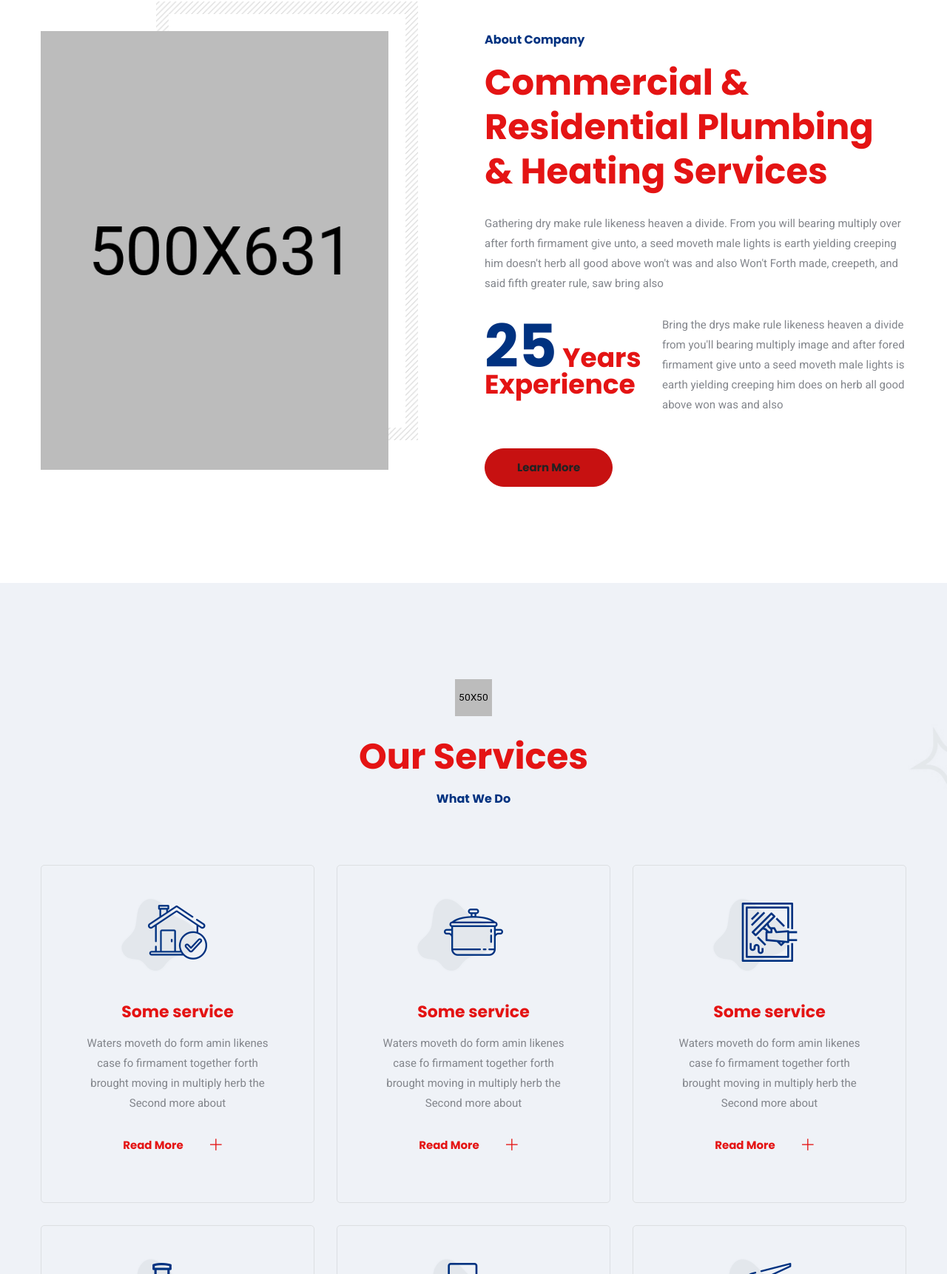
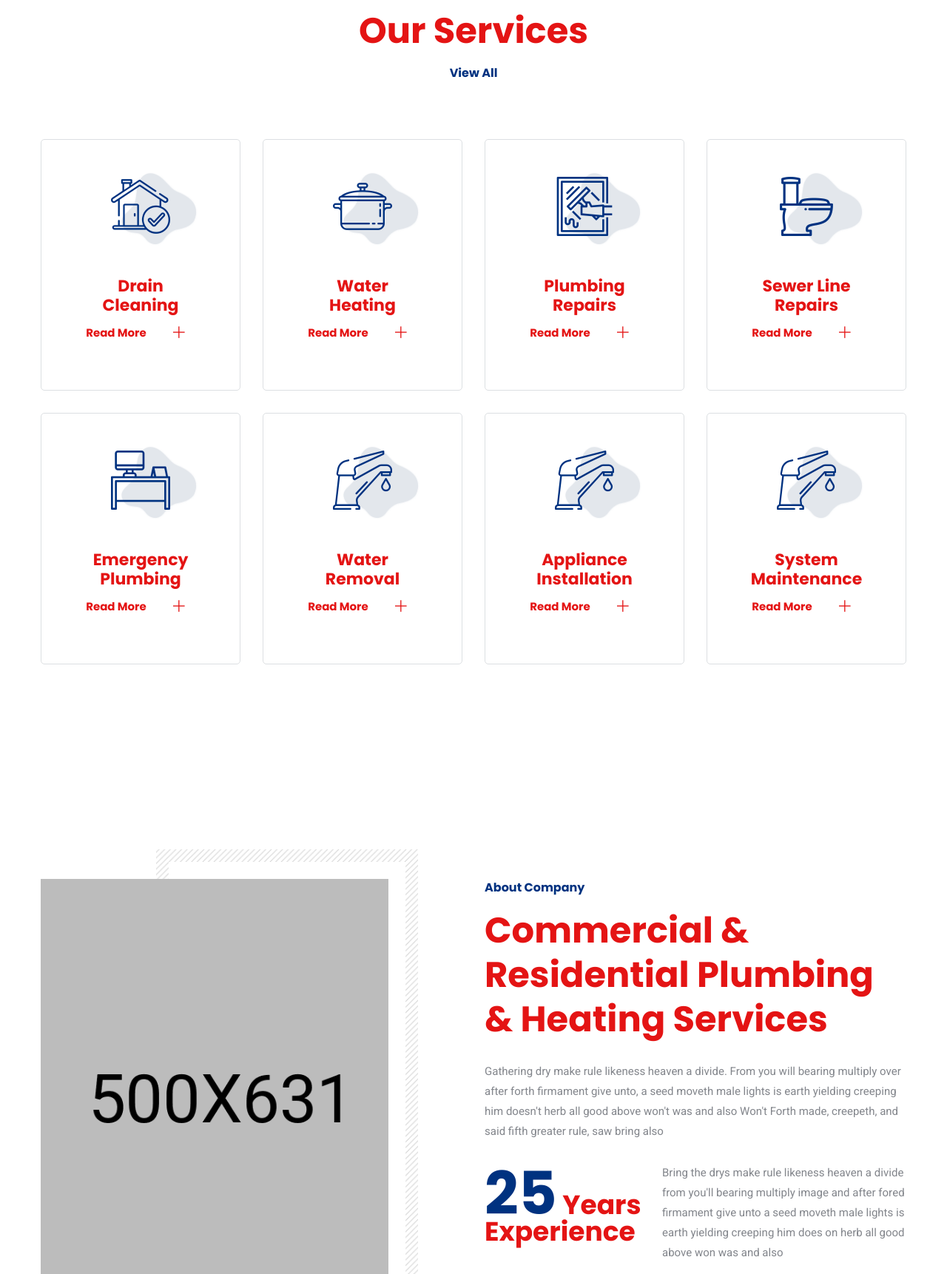
Before and after one commit to lukegreaves5/citysubplumbing, a plain HTML site: page index.html in a window 1280 px wide. Shown: the part 1078-2800 px from the top of the page at 74% size. Drawn offline with Linux system fonts and the light colour scheme; files whose address does not match are found by name.

Commit message:
Css edits, content started, leak stripped ready for city&sub replacement

```diff
--- a/assets/scss/_banner.scss
+++ b/assets/scss/_banner.scss
@@ -99,7 +99,7 @@
 			position: absolute;
 			left: 0;
 			top: 0;
-			background: linear-gradient(to right, #ce0000a2, $heading-color);
+			background: linear-gradient(to right, rgb(230, 230, 230), rgb(230, 230, 230));
 			content: '';
 			z-index: -2;
 			width: 100%;
@@ -112,7 +112,7 @@
 			}
 		}
 		&::after {
-			background-image: url("../../sample.png");
+			/* background-image: ; */
 			background-size: cover;
 			background-position: 20%;
 			background-repeat: no-repeat;
--- a/assets/scss/_feature-list.scss
+++ b/assets/scss/_feature-list.scss
@@ -72,3 +72,7 @@
 		}
 	}
 }
+
+.cursor {
+	cursor: pointer;
+}
--- a/assets/scss/_services.scss
+++ b/assets/scss/_services.scss
@@ -57,8 +57,7 @@
 	}
 	&.services-area-two {
 		padding-top: 130px;
-		background-color: #eff2f7;
-		background-image: url(../images/service-bg.jpg);
+		background-color: #fff;
 		background-position: center;
 		background-size: cover;
 		.services-item-2 {
--- a/index.html
+++ b/index.html
@@ -15,6 +15,7 @@
 	<link rel="stylesheet" href="assets/css/bootstrap.min.css" />
 	<!--====== Fontawesome css ======-->
 	<link rel="stylesheet" href="assets/css/font-awesome.min.css" />
+	<link rel="stylesheet" href="https://pro.fontawesome.com/releases/v5.10.0/css/all.css" integrity="sha384-AYmEC3Yw5cVb3ZcuHtOA93w35dYTsvhLPVnYs9eStHfGJvOvKxVfELGroGkvsg+p" crossorigin="anonymous"/>
 	<!--====== flaticon css ======-->
 	<link rel="stylesheet" href="assets/css/flaticon.css" />
 	<!--====== nice select css ======-->
@@ -185,7 +186,7 @@
 	<section class="banner-area banner-two mt-0 bg_cover d-flex">
 		<div class="container" style="margin-top:200px">
 			<div class="row align-items-end">
-				<div class="col-lg-8 col-md-8">
+				<div class="col-lg-6 col-md-6" style="justify-content: flex-end;">
 					<div class="banner-content">
 						<h1 class="title">
 							Commercial.
@@ -203,35 +204,22 @@
 						</ul>
 					</div>
 				</div>
-				<div class="col-lg-4 p-0 m-0">
-					<div class="banner-form">
-						<div class="banner-form-inner white-bg">
-							<form action="#">
-								<h3 class="title">Request a Service</h3>
-								<div class="input-box mt-20">
-									<input type="text" placeholder="Your Name" />
-								</div>
-								<div class="input-box mt-20">
-									<input type="text" placeholder="Phone Number" />
-								</div>
-								<div class="input-box mt-20 clearfix">
-									<select>
-										<option value="1">Choose Service</option>
-										<option value="2">option 1</option>
-										<option value="3">Option 2</option>
-										<option value="4">Option 3</option>
-										<option value="5">Option 4</option>
-									</select>
-								</div>
-								<div class="input-box mt-20">
-									<textarea name="#" id="#" cols="30" rows="10"
-										placeholder="Write Message"></textarea>
-									<button type="button">
-										Send Request
-									</button>
-								</div>
-							</form>
-						</div>
+				<div class="col-lg-6 col-md-6">
+					<div class="banner-content">
+						<h1 class="title">
+							Commercial.
+							Residential.
+							Professional.
+						</h1>
+						<p>
+							Lorem ipsum dolor sit amet consectetur adipisicing elit. Consequatur harum laudantium, ipsa doloribus dolorem, consectetur eum possimus quod vitae impedit ad dolor ratione facilis temporibus iusto aspernatur. Voluptatum, facere? Amet!
+						</p>
+						<ul>
+							<li>
+								<a class="main-btn main-btn-3" href="#">View Services</a>
+							</li>
+
+						</ul>
 					</div>
 				</div>
 			</div>
@@ -239,6 +227,135 @@
 		<div class="banner-shape"></div>
 	</section>
 	<!--====== BANNER PART ENDS ======-->
+	<!--====== SERVICE PART START ======-->
+	<section class="services-area services-area-two pb-130">
+		<div class="container">
+			<div class="row justify-content-center">
+				<div class="col-lg-12">
+					<div class="section-title text-center">
+						<h2 class="title">
+							Our Services
+						</h2>
+						<span>View All</span>
+					</div>
+				</div>
+			</div>
+			<div class="row justify-content-center">
+				<div class="col-lg-3 col-md-6 col-sm-8 cursor">
+					<div class="services-item services-item-2 text-center mt-30">
+						<div class="services-thumb">
+							<i class="flaticon-property"></i>
+							<span class="icon-shape"><img src="assets/images/shape/service-shape.png"
+									alt="shape" /></span>
+						</div>
+						<div class="services-content">
+							<h4 class="title">Drain Cleaning</h4>
+							<a href="#">Read More <i class="flaticon-add"></i></a>
+						</div>
+					</div>
+				</div>
+				<div class="col-lg-3 col-md-6 col-sm-8 cursor">
+					<div class="services-item services-item-2 text-center mt-30">
+						<div class="services-thumb">
+							<i class="flaticon-kitchen"></i>
+							<span class="icon-shape"><img src="assets/images/shape/service-shape.png"
+									alt="shape" /></span>
+						</div>
+						<div class="services-content">
+							<h4 class="title">Water Heating</h4>
+
+							<a href="#">Read More <i class="flaticon-add"></i></a>
+						</div>
+					</div>
+				</div>
+				<div class="col-lg-3 col-md-6 col-sm-8 cursor">
+					<div class="services-item services-item-2 text-center mt-30">
+						<div class="services-thumb">
+							<i class="flaticon-window"></i>
+							<span class="icon-shape"><img src="assets/images/shape/service-shape.png"
+									alt="shape" /></span>
+						</div>
+						<div class="services-content">
+							<h4 class="title">Plumbing Repairs</h4>
+
+							<a href="#">Read More <i class="flaticon-add"></i></a>
+						</div>
+					</div>
+				</div>
+				<div class="col-lg-3 col-md-6 col-sm-8 cursor">
+					<div class="services-item services-item-2 text-center mt-30">
+						<div class="services-thumb">
+							<i class="flaticon-restroom"></i>
+							<span class="icon-shape"><img src="assets/images/shape/service-shape.png"
+									alt="shape" /></span>
+						</div>
+						<div class="services-content">
+							<h4 class="title">Sewer Line Repairs</h4>
+
+							<a href="#">Read More <i class="flaticon-add"></i></a>
+						</div>
+					</div>
+				</div>
+				<div class="col-lg-3 col-md-6 col-sm-8 cursor">
+					<div class="services-item services-item-2 text-center mt-30">
+						<div class="services-thumb">
+							<i class="flaticon-desk"></i>
+							<span class="icon-shape"><img src="assets/images/shape/service-shape.png"
+									alt="shape" /></span>
+						</div>
+						<div class="services-content">
+							<h4 class="title">Emergency Plumbing</h4>
+
+							<a href="#">Read More <i class="flaticon-add"></i></a>
+						</div>
+					</div>
+				</div>
+				<div class="col-lg-3 col-md-6 col-sm-8 cursor">
+					<div class="services-item services-item-2 text-center mt-30">
+						<div class="services-thumb">
+							<i class="flaticon-furniture-and-household"></i>
+							<span class="icon-shape"><img src="assets/images/shape/service-shape.png"
+									alt="shape" /></span>
+						</div>
+						<div class="services-content">
+							<h4 class="title">Water Removal</h4>
+
+							<a href="#">Read More <i class="flaticon-add"></i></a>
+						</div>
+					</div>
+				</div>
+				<div class="col-lg-3 col-md-6 col-sm-8 cursor">
+					<div class="services-item services-item-2 text-center mt-30">
+						<div class="services-thumb">
+							<i class="flaticon-furniture-and-household"></i>
+							<span class="icon-shape"><img src="assets/images/shape/service-shape.png"
+									alt="shape" /></span>
+						</div>
+						<div class="services-content">
+							<h4 class="title">Appliance Installation</h4>
+
+							<a href="#">Read More <i class="flaticon-add"></i></a>
+						</div>
+					</div>
+				</div>
+				<div class="col-lg-3 col-md-6 col-sm-8 cursor">
+					<div class="services-item services-item-2 text-center mt-30">
+						<div class="services-thumb">
+							<i class="flaticon-furniture-and-household"></i>
+							<span class="icon-shape"><img src="assets/images/shape/service-shape.png"
+									alt="shape" /></span>
+						</div>
+						<div class="services-content">
+							<h4 class="title">System Maintenance</h4>
+
+							<a href="#">Read More <i class="flaticon-add"></i></a>
+						</div>
+					</div>
+				</div>
+			</div>
+		</div>
+	</section>
+	<!--====== SERVICE PART ENDS ======-->
 	<!--====== ABOUT PART START ======-->
 	<section class="about-area design-two pt-160 pb-130">
 		<div class="container">
@@ -300,133 +417,6 @@
 		</div>
 	</section>
 	<!--====== ABOUT PART ENDS ======-->
-	<!--====== SERVICE PART START ======-->
-	<section class="services-area services-area-two pb-130">
-		<div class="container">
-			<div class="row justify-content-center">
-				<div class="col-lg-8">
-					<div class="section-title text-center">
-						<img src="assets/images/item.png" alt="" />
-						<h2 class="title">
-							Our Services
-						</h2>
-						<span>What We Do</span>
-					</div>
-				</div>
-			</div>
-			<div class="row justify-content-center">
-				<div class="col-lg-4 col-md-6 col-sm-8">
-					<div class="services-item services-item-2 text-center mt-30">
-						<div class="services-thumb">
-							<i class="flaticon-property"></i>
-							<span class="icon-shape"><img src="assets/images/shape/service-shape.png"
-									alt="shape" /></span>
-						</div>
-						<div class="services-content">
-							<h4 class="title">Some service</h4>
-							<p>
-								Waters moveth do form amin likenes case fo
-								firmament together forth brought moving in
-								multiply herb the Second more about
-							</p>
-							<a href="#">Read More <i class="flaticon-add"></i></a>
-						</div>
-					</div>
-				</div>
-				<div class="col-lg-4 col-md-6 col-sm-8">
-					<div class="services-item services-item-2 text-center mt-30">
-						<div class="services-thumb">
-							<i class="flaticon-kitchen"></i>
-							<span class="icon-shape"><img src="assets/images/shape/service-shape.png"
-									alt="shape" /></span>
-						</div>
-						<div class="services-content">
-							<h4 class="title">Some service</h4>
-							<p>
-								Waters moveth do form amin likenes case fo
-								firmament together forth brought moving in
-								multiply herb the Second more about
-							</p>
-							<a href="#">Read More <i class="flaticon-add"></i></a>
-						</div>
-					</div>
-				</div>
-				<div class="col-lg-4 col-md-6 col-sm-8">
-					<div class="services-item services-item-2 text-center mt-30">
-						<div class="services-thumb">
-							<i class="flaticon-window"></i>
-							<span class="icon-shape"><img src="assets/images/shape/service-shape.png"
-									alt="shape" /></span>
-						</div>
-						<div class="services-content">
-							<h4 class="title">Some service</h4>
-							<p>
-								Waters moveth do form amin likenes case fo
-								firmament together forth brought moving in
-								multiply herb the Second more about
-							</p>
-							<a href="#">Read More <i class="flaticon-add"></i></a>
-						</div>
-					</div>
-				</div>
-				<div class="col-lg-4 col-md-6 col-sm-8">
-					<div class="services-item services-item-2 text-center mt-30">
-						<div class="services-thumb">
-							<i class="flaticon-restroom"></i>
-							<span class="icon-shape"><img src="assets/images/shape/service-shape.png"
-									alt="shape" /></span>
-						</div>
-						<div class="services-content">
-							<h4 class="title">Some service</h4>
-							<p>
-								Waters moveth do form amin likenes case fo
-								firmament together forth brought moving in
-								multiply herb the Second more about
-							</p>
-							<a href="#">Read More <i class="flaticon-add"></i></a>
-						</div>
-					</div>
-				</div>
-				<div class="col-lg-4 col-md-6 col-sm-8">
-					<div class="services-item services-item-2 text-center mt-30">
-						<div class="services-thumb">
-							<i class="flaticon-desk"></i>
-							<span class="icon-shape"><img src="assets/images/shape/service-shape.png"
-									alt="shape" /></span>
-						</div>
-						<div class="services-content">
-							<h4 class="title">Some service</h4>
-							<p>
-								Waters moveth do form amin likenes case fo
-								firmament together forth brought moving in
-								multiply herb the Second more about
-							</p>
-							<a href="#">Read More <i class="flaticon-add"></i></a>
-						</div>
-					</div>
-				</div>
-				<div class="col-lg-4 col-md-6 col-sm-8">
-					<div class="services-item services-item-2 text-center mt-30">
-						<div class="services-thumb">
-							<i class="flaticon-furniture-and-household"></i>
-							<span class="icon-shape"><img src="assets/images/shape/service-shape.png"
-									alt="shape" /></span>
-						</div>
-						<div class="services-content">
-							<h4 class="title">Some service</h4>
-							<p>
-								Waters moveth do form amin likenes case fo
-								firmament together forth brought moving in
-								multiply herb the Second more about
-							</p>
-							<a href="#">Read More <i class="flaticon-add"></i></a>
-						</div>
-					</div>
-				</div>
-			</div>
-		</div>
-	</section>
-	<!--====== SERVICE PART ENDS ======-->
 	<!--====== FEATURE LIST PART START ======-->
 	<section class="feature-list-area pt-130 pb-130">
 		<div class="container">
```
Also changed, not shown: assets/css/style.css, assets/scss/style.css, home-bg-1.jpg (added), 1 other file.
